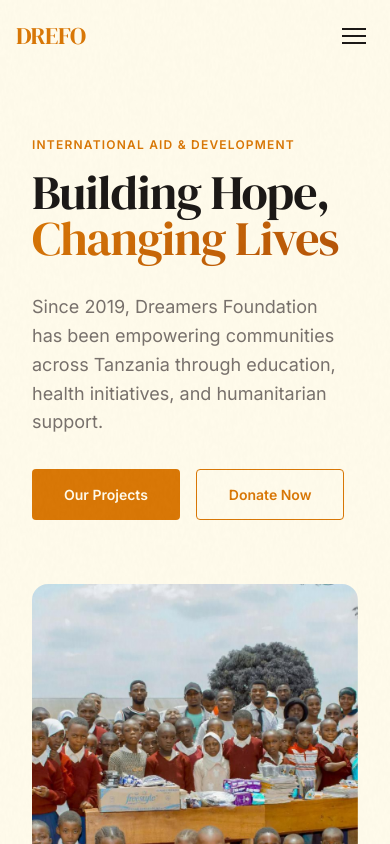
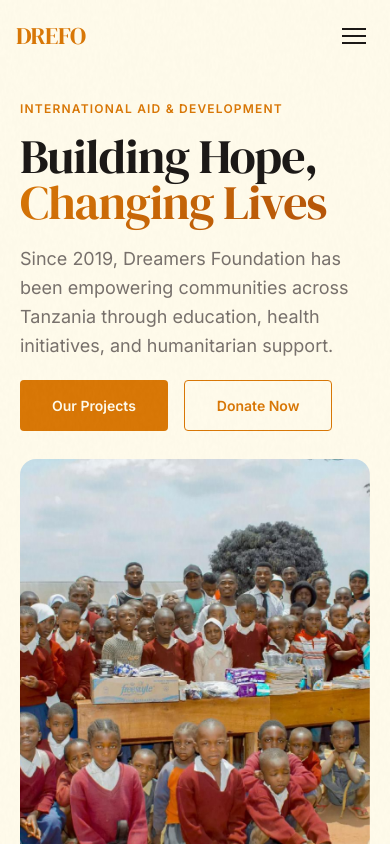
Before and after one commit to gidion62/drefo-frontend, a React (Vite) app: page / in a window 390 px wide. Shown: the top 844 px of the page. Built offline with nearby package versions, Linux system fonts and the light colour scheme.

Commit message:
Scale spacing variables down on mobile for wider usable content area

```diff
--- a/src/index.css
+++ b/src/index.css
@@ -52,7 +52,14 @@
     --ring: 32 90% 43%;
     --radius: 0.5rem;
   }
-
+@media (max-width: 640px) {
+  :root {
+    --space-md: 1.25rem;
+    --space-lg: 1.75rem;
+    --space-xl: 3rem;
+    --space-2xl: 4rem;
+  }
+}
   * {
     @apply border-border;
   }
```
